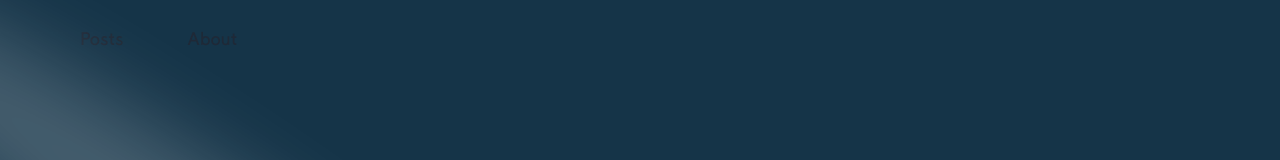
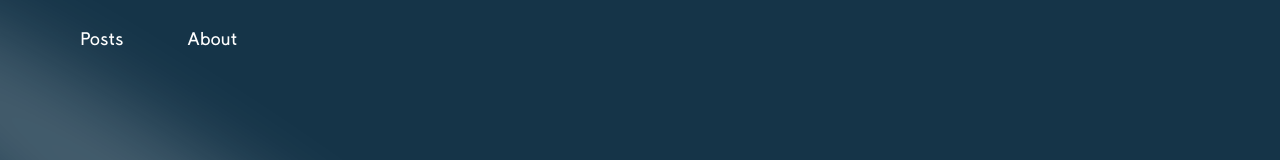
Before and after one commit to nmcev/odin-blog-client, a React (Vite) app: page / in a window 1280 px wide. Shown: the top 160 px of the page. Built offline with nearby package versions, Linux system fonts and the light colour scheme.

Commit message:
fix: set dynamic tailwind clsses correctly

```diff
--- a/src/components/Header.jsx
+++ b/src/components/Header.jsx
@@ -28,14 +28,18 @@ function PostsButton() {
 }
 export default function Header({color = 'white'}) {
 
+    const colorVariants = {
+        'white': 'text-white',
+        'black': 'text-neutral-800',
+    };
     return (
         <header className="mt-6 md:ml-20  text-lg max-md:ml-12 max-sm:text-md max-sm:mt-8 font-careem ">
             <nav>
                 <ul className="list-none flex  gap-16">
-                <li className={`text-${color}`} >
+                    <li className={`${colorVariants[color]}`} >
                         <PostsButton />
                     </li>
-                    <li className={`text-${color}`} >
+                    <li className={`${colorVariants[color]}`} >
                         <AboutButton />
                     </li>
                 </ul>
--- a/src/pages/PostsPage.jsx
+++ b/src/pages/PostsPage.jsx
@@ -3,7 +3,7 @@ export default function PostsPage() {
   return (
 
       <div className=' w-full antialiased bg-grid-white/[0.02] relative overflow-hidden'>
-          <Header color='neutral-800'/>
+          <Header color='black'/>
           <div className=" p-4 max-w-7xl flex flex-col   justify-center items-center  mx-auto relative z-10  w-full pt-20 md:pt-0">
               <h1>
                     Posts Page
```
